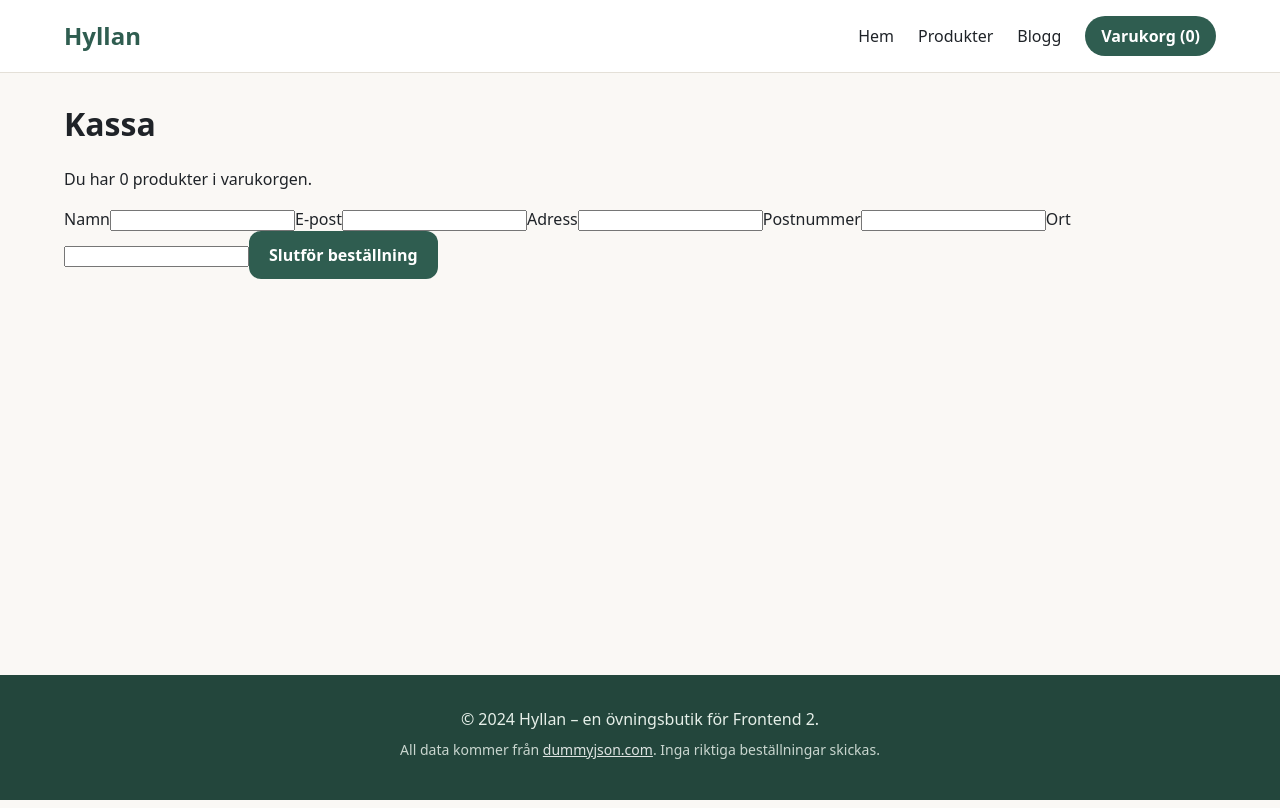
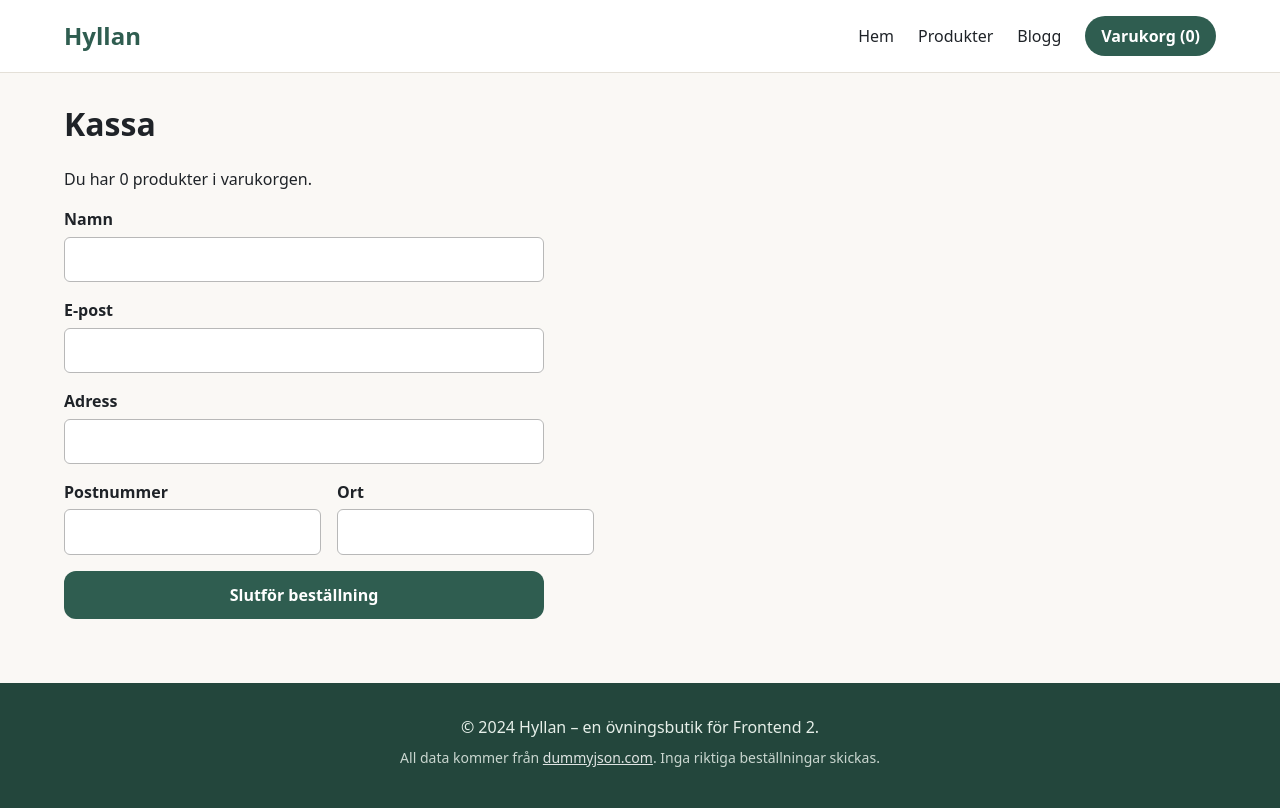
Before and after one commit to yousef0yousef/react-applikation-workshop, a React (Vite) app: page /checkout in a window 1280 px wide. Built offline with nearby package versions, Linux system fonts and the light colour scheme.

Commit message:
fixade styling till checkout

```diff
--- a/src/pages/Checkout.jsx
+++ b/src/pages/Checkout.jsx
@@ -1,5 +1,6 @@
 import { useState } from "react";
 import { useNavigate } from "react-router-dom";
+import styles from "./Checkout.module.css";
 
 function Checkout({ cart, clearCart }) {
   const navigate = useNavigate();
@@ -31,31 +32,33 @@ function Checkout({ cart, clearCart }) {
       <h1 className="page-title">Kassa</h1>
       <p>Du har {cart.length} produkter i varukorgen.</p>
 
-      <form onSubmit={handleSubmit}>
-        <label>
+      <form onSubmit={handleSubmit} className={styles.form}>
+        <label className={styles.field}>
           Namn
           <input name="name" value={form.name} onChange={handleChange} />
         </label>
 
-        <label>
+        <label className={styles.field}>
           E-post
           <input name="email" value={form.email} onChange={handleChange} />
         </label>
 
-        <label>
+        <label className={styles.field}>
           Adress
           <input name="address" value={form.address} onChange={handleChange} />
         </label>
 
-        <label>
+        <div className={styles.row}>
+          <label className={styles.field}>
             Postnummer
             <input name="zip" value={form.zip} onChange={handleChange} />
           </label>
 
-        <label>
+          <label className={styles.field}>
             Ort
             <input name="city" value={form.city} onChange={handleChange} />
           </label>
+        </div>
 
         <button type="submit" className="button">
           Slutför beställning
--- /dev/null
+++ b/src/pages/Checkout.module.css
@@ -0,0 +1,43 @@
+.form {
+  display: flex;
+  flex-direction: column;
+  gap: 1rem;
+  max-width: 480px;
+}
+
+/* Etikett ovanför fältet, ett fält per rad */
+.field {
+  display: flex;
+  flex-direction: column;
+  gap: 0.35rem;
+  font-weight: 600;
+}
+
+.field input {
+  padding: 0.6rem 0.75rem;
+  border: 1px solid #b8b8b8;
+  border-radius: 6px;
+  font: inherit;
+  font-weight: 400;
+}
+
+/* Tydlig fokusmarkering */
+.field input:focus {
+  outline: 3px solid #2563eb;
+  outline-offset: 1px;
+  border-color: #2563eb;
+}
+
+/* Postnummer och ort bredvid varandra */
+.row {
+  display: grid;
+  grid-template-columns: 1fr 2fr;
+  gap: 1rem;
+}
+
+/* Stapla på smala skärmar */
+@media (max-width: 480px) {
+  .row {
+    grid-template-columns: 1fr;
+  }
+}
```
Lines whose indentation alone changed are shown as unchanged.
